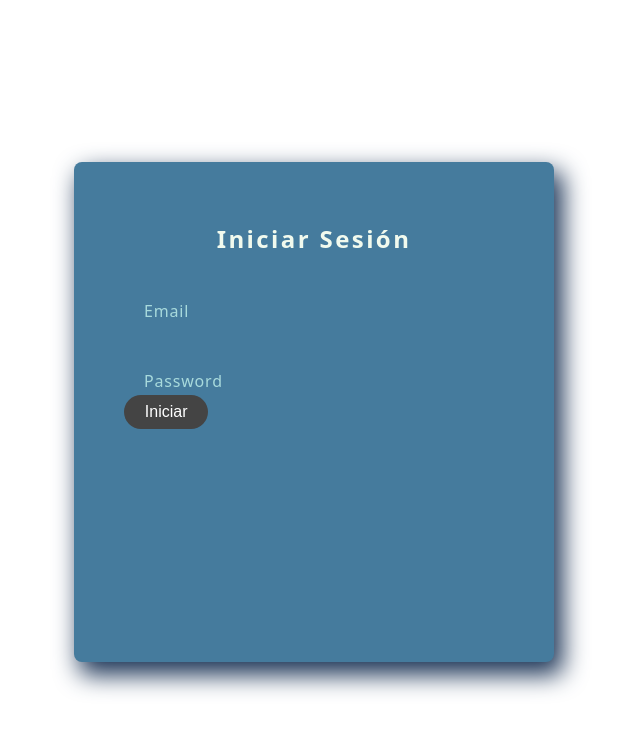
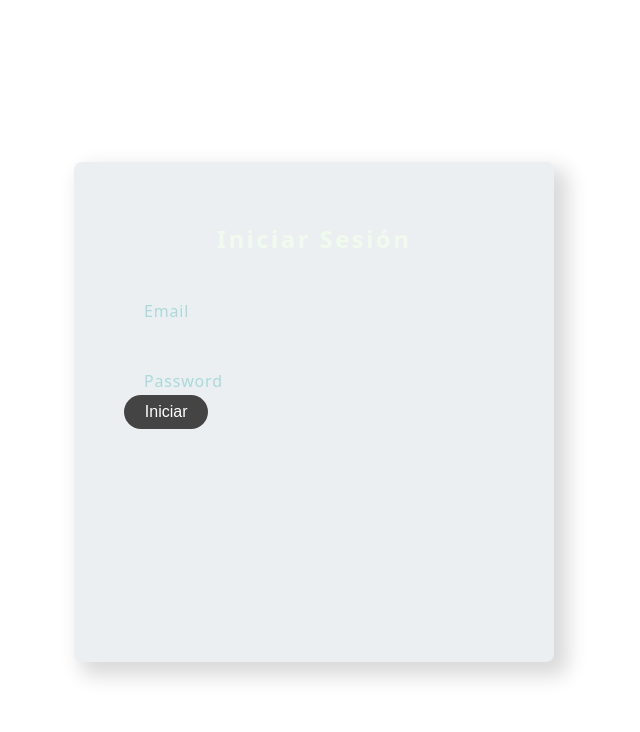
Before and after one commit to mgiljimenez/HR_prediction_app, a React (Vite) app in the folder Client/: page /login in a window 1280 px wide. Shown: the top 732 px of the page, without its empty margins (330-970 px from the left). Built offline with nearby package versions, Linux system fonts and the light colour scheme.

Commit message:
chage color identity login page

```diff
--- a/Client/src/index.css
+++ b/Client/src/index.css
@@ -51,12 +51,13 @@ svg {
 }
 .loginContainer {
   inset: 4px;
-  background-color: #457b9d;
+  background-color: #ECEFF1;
   position: relative;
   width: 380px;
   height: 420px;
   border-radius: 8px;
-  box-shadow: 7px 11px 25px 2px rgba(29, 53, 87, 1);
+  color:#1D3557;
+  box-shadow: 10px 10px 20px 4px rgba(218,218,218,1);
   padding: 40px 50px;
   z-index: 2;
   flex-direction: column;
```
